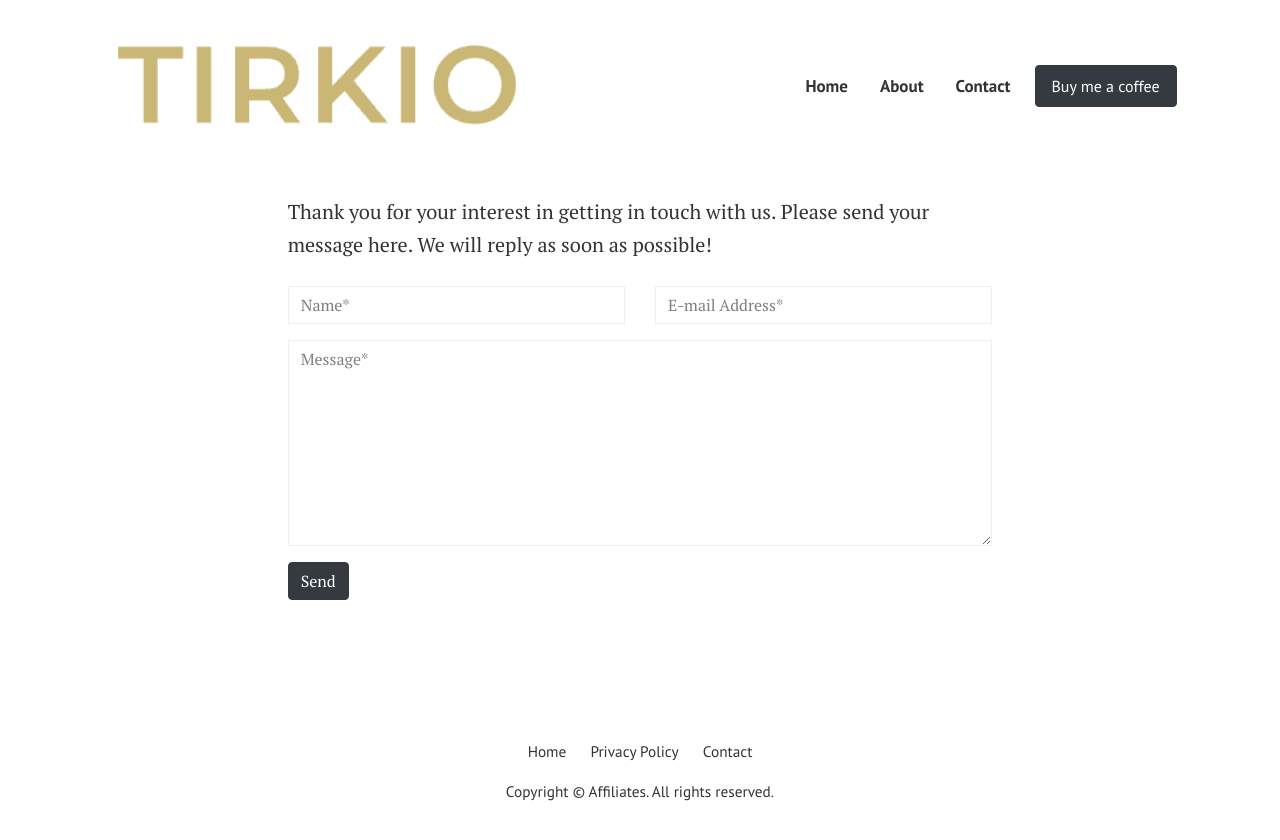
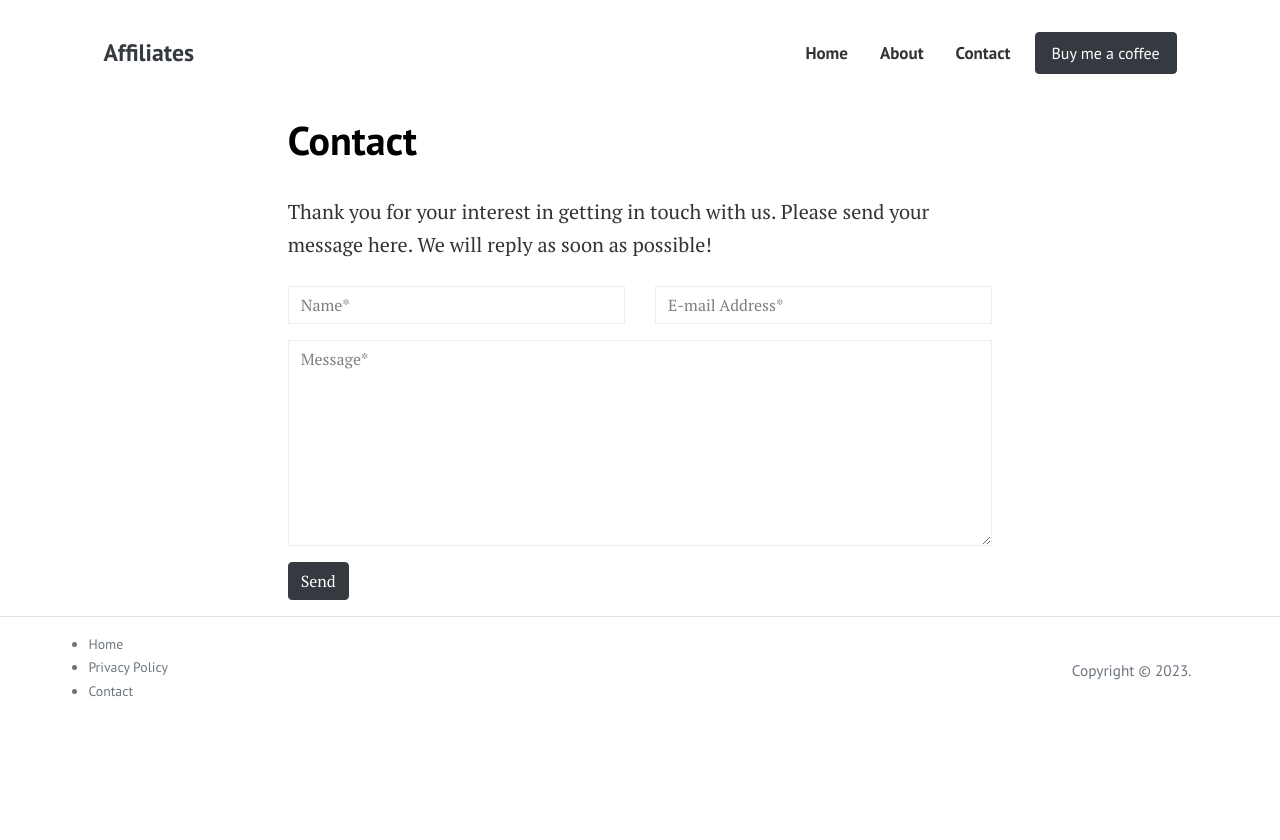
Before and after one commit to tirkio/www.tirkio.com, a Jekyll site: the page built from pages/contact.html, in a window 1280 px wide. Shown: the top 840 px of the page. Built offline with Jekyll 4.4.1, drawn with Linux system fonts in a browser that asks for light colours.

Commit message:
Update default.html

```diff
--- a/_layouts/default.html
+++ b/_layouts/default.html
@@ -31,21 +31,13 @@
 {% capture layout %}{% if page.layout %}layout-{{ page.layout }}{% endif %}{% endcapture %}
 <body class="{{ layout }}">
 
-
-<!-- Menu Navigation
-================================================== -->
 <div class="navigation-wrap start-header start-style">
     <nav class="navbar navbar-expand-lg">
         <div class="container">
 
           <a class="navbar-brand text-dark font-weight-bold big d-flex align-items-center" href="{{site.baseurl}}/">
-          {% if site.logo %}
-          <img class="mr-2" src="{{site.baseurl}}/{{site.logo}}" alt="logo">
-          {% else %}
               <span class="d-none d-md-inline-block">{{ site.title }}</span>
-          {% endif %}
           </a>
-
 
           <button class="navbar-toggler" type="button" data-bs-toggle="collapse" data-bs-target="#navbarResponsive" aria-controls="navbarResponsive" aria-expanded="false" aria-label="Toggle navigation">
             <svg xmlns="http://www.w3.org/2000/svg" width="26" height="26" fill="currentColor" class="bi bi-three-dots-vertical" viewBox="0 0 16 16">
@@ -67,19 +59,15 @@
       </nav>
     </div>
 
-
-<!-- Container
-================================================== -->
 <main class="container">
       {{ content }}
 </main>
 
-<!-- Footer
-================================================== -->
-<footer class="footer pt-5 pb-5 text-center">
 
-
-
+<footer class="bg-white border-top p-3 text-muted small">
+    <div class="container">
+    <div class="row align-items-center justify-content-between">
+        <div>
             <ul class="p-0 mb-1 small">
             {% for item in site.data.menus.footermenu %}
             <li>
@@ -87,13 +75,14 @@
             </li>
             {% endfor %}
             </ul>
-    <div class="copyright small">
-       Copyright © {{site.title}}. All rights reserved.
+        </div>
+        <div>
+            <span>Copyright © <script>document.write(new Date().getFullYear())</script>.</span>
+        </div>
+    </div>
     </div>
 </footer>
 
-<!-- JavaScript
-================================================== -->
 <script src="{{ site.baseurl }}/assets/js/jquery.min.js"></script>
 <script src="{{ site.baseurl }}/assets/js/bootstrap.min.js"></script>
 <script src="{{ site.baseurl }}/assets/js/theme.js"></script>
```
Lines whose indentation alone changed are shown as unchanged.
